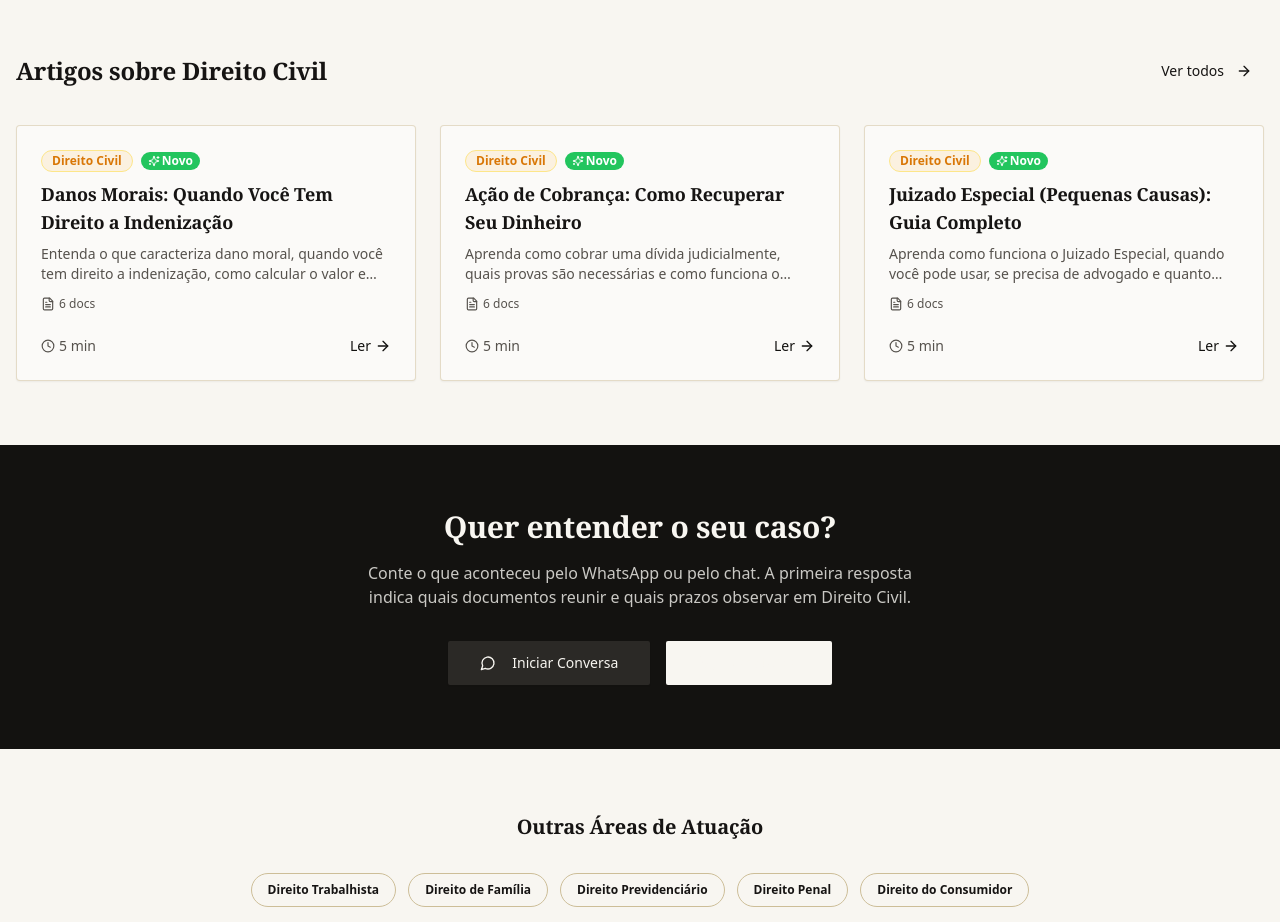
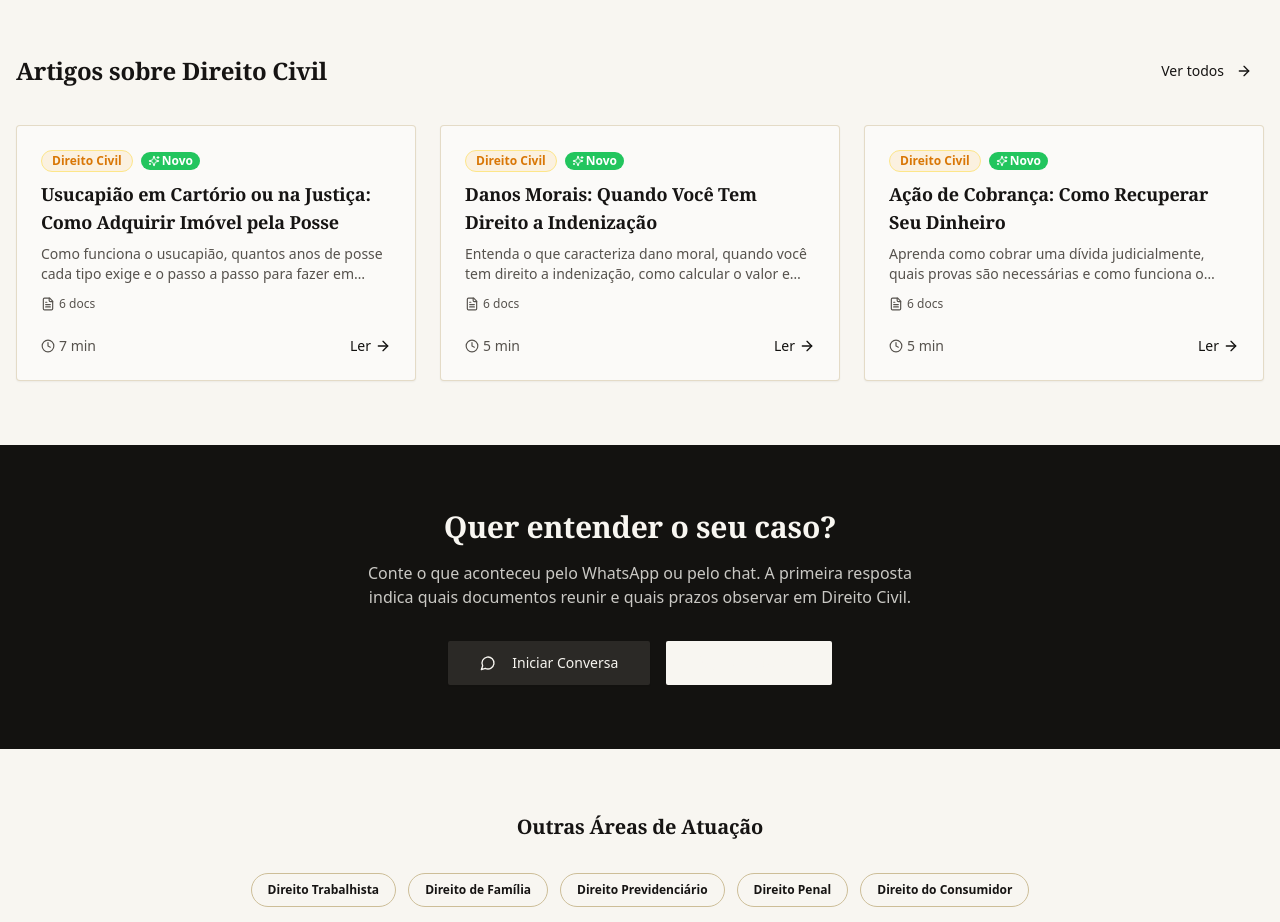
Before and after one commit to lobowned/advogadoja, a React (Vite) app: page /advogado-civil in a window 1280 px wide. Shown: the part 1580-2502 px from the top of the page. Built offline with nearby package versions, Linux system fonts and the light colour scheme; a web font is replaced by a local one.

Commit message:
seo: artigos em destaque nas paginas de area
As paginas /advogado-<area> mostravam sempre os 3 primeiros artigos da lista. Campo
destaques em niche-pages.ts, usado pela pagina e pelo HTML pre-montado.

Co-Authored-By: Claude Opus 5.5 <noreply@anthropic.com>

```diff
--- a/scripts/vite-plugin-static-seo.ts
+++ b/scripts/vite-plugin-static-seo.ts
@@ -537,6 +537,11 @@ function buildPages(d: Awaited<ReturnType<typeof loadData>>, baseTitle: string,
         { h2: "Como funciona o atendimento", paragraphs: [], list: n.benefits || [] },
       ],
       links: [
+        // Artigos em destaque da área (os mesmos que a página mostra), para levar link aos novos
+        ...((n.destaques || []) as string[]).flatMap((slug) => {
+          const a = (d.articles?.blogArticles || []).find((x: any) => x.nicheId === n.id && x.slug === slug);
+          return a ? [{ href: `/artigos/${a.nicheId}/${a.slug}`, label: a.title }] : [];
+        }),
         ...(n.guideSlug ? [{ href: `/guia/${n.guideSlug}`, label: "Guia completo da área" }] : []),
         ...cityLinks,
         { href: "/guias", label: "Guias jurídicos por área" },
--- a/src/data/niche-pages.ts
+++ b/src/data/niche-pages.ts
@@ -20,6 +20,11 @@ export interface NicheData {
   /** Área das páginas locais (/advogado-<area>-<cidade>) */
   localNiche?: string;
   whatsappText: string;
+  /**
+   * Slugs de artigos da área mostrados primeiro na página (os mais novos ou mais procurados).
+   * Sem isso a página mostrava sempre os 3 primeiros da lista, e artigo novo nunca aparecia.
+   */
+  destaques?: string[];
 }
 
 // Conteúdo revisado em 06/11/2026: sem estatística inventada, sem "especialista",
@@ -58,6 +63,7 @@ export const nicheData: Record<string, NicheData> = {
     guideSlug: "consumidor",
     localNiche: "consumidor",
     whatsappText: "Olá, Dr. Gilberto. Tenho um problema de consumidor e gostaria de orientação.",
+    destaques: ["conta-de-luz-coelba-alta", "reclamacao-procon-bahia-consumidor-gov"],
   },
   trabalhista: {
     id: "trabalhista",
@@ -92,6 +98,7 @@ export const nicheData: Record<string, NicheData> = {
     guideSlug: "trabalhista",
     localNiche: "trabalhista",
     whatsappText: "Olá, Dr. Gilberto. Preciso de orientação trabalhista.",
+    destaques: ["fim-da-escala-6x1-jornada-40-horas", "atestado-medico-trabalho", "empregada-domestica-direitos"],
   },
   familia: {
     id: "familia",
@@ -126,6 +133,7 @@ export const nicheData: Record<string, NicheData> = {
     guideSlug: "familia",
     localNiche: "familia",
     whatsappText: "Olá, Dr. Gilberto. Preciso de orientação em direito de família.",
+    destaques: ["regulamentacao-de-visitas", "regime-de-bens", "execucao-alimentos-prisao-penhora"],
   },
   civil: {
     id: "civil",
@@ -158,6 +166,7 @@ export const nicheData: Record<string, NicheData> = {
       { value: "20 SM", label: "até esse valor, dá para ir ao Juizado sem advogado (Lei 9.099, art. 9º)" },
     ],
     whatsappText: "Olá, Dr. Gilberto. Preciso de orientação em uma questão cível.",
+    destaques: ["usucapiao-aquisicao-imovel"],
   },
   previdenciario: {
     id: "previdenciario",
@@ -192,6 +201,7 @@ export const nicheData: Record<string, NicheData> = {
     guideSlug: "previdenciario",
     localNiche: "previdenciario",
     whatsappText: "Olá, Dr. Gilberto. Preciso de orientação sobre benefício do INSS.",
+    destaques: ["aposentadoria-2026-regras", "pericia-inss", "qualidade-de-segurado-carencia"],
   },
   penal: {
     id: "penal",
@@ -226,5 +236,6 @@ export const nicheData: Record<string, NicheData> = {
     guideSlug: "criminal",
     localNiche: "criminal",
     whatsappText: "Olá, Dr. Gilberto. Preciso de orientação em uma questão criminal.",
+    destaques: ["furto", "prisao-preventiva", "inquerito-policial"],
   },
 };
--- a/src/pages/NicheLanding.tsx
+++ b/src/pages/NicheLanding.tsx
@@ -11,7 +11,7 @@ import { Button } from "@/components/ui/button";
 import { Card, CardContent } from "@/components/ui/card";
 import { Badge } from "@/components/ui/badge";
 import BlogCard from "@/components/BlogCard";
-import { niches, getArticlesByNiche, getNicheInfo } from "@/data/blog-articles";
+import { niches, getArticlesByNiche, getArticleBySlug, getNicheInfo } from "@/data/blog-articles";
 import { LOCAL_PAGE_ROUTES, LOCAL_CITY_NAMES } from "@/data/local-page-keys";
 import { nicheData } from "@/data/niche-pages";
 
@@ -44,7 +44,16 @@ const NicheLanding = () => {
   const nicheId = slugToId[nicheSlug || ""];
   const data = nicheId ? nicheData[nicheId] : null;
   const nicheInfo = nicheId ? getNicheInfo(nicheId) : null;
-  const articles = nicheId ? getArticlesByNiche(nicheId).slice(0, 3) : [];
+  // Destaques da área primeiro (artigos novos ou mais procurados), completando até 3 com os demais.
+  const destacados = nicheId
+    ? (data?.destaques ?? []).flatMap((s) => {
+        const a = getArticleBySlug(nicheId, s);
+        return a ? [a] : [];
+      })
+    : [];
+  const articles = nicheId
+    ? [...destacados, ...getArticlesByNiche(nicheId).filter((a) => !destacados.includes(a))].slice(0, 3)
+    : [];
 
   if (!data || !nicheInfo) {
     return <Navigate to="/" replace />;
```
Also changed, not shown: _planos/SEO-LOOP.md (+1 -0 lines), _planos/SEO-PASSOS-DO-DR.md (+4 -1 lines).
